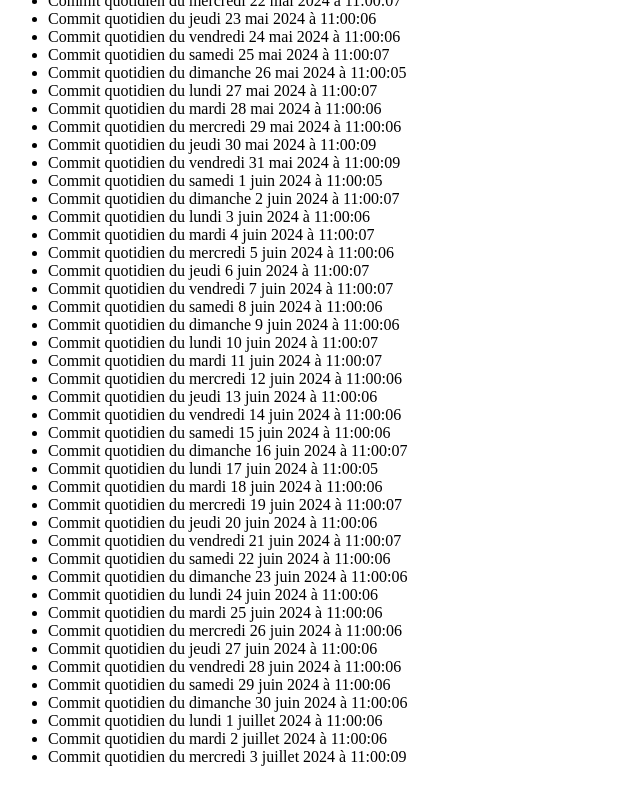
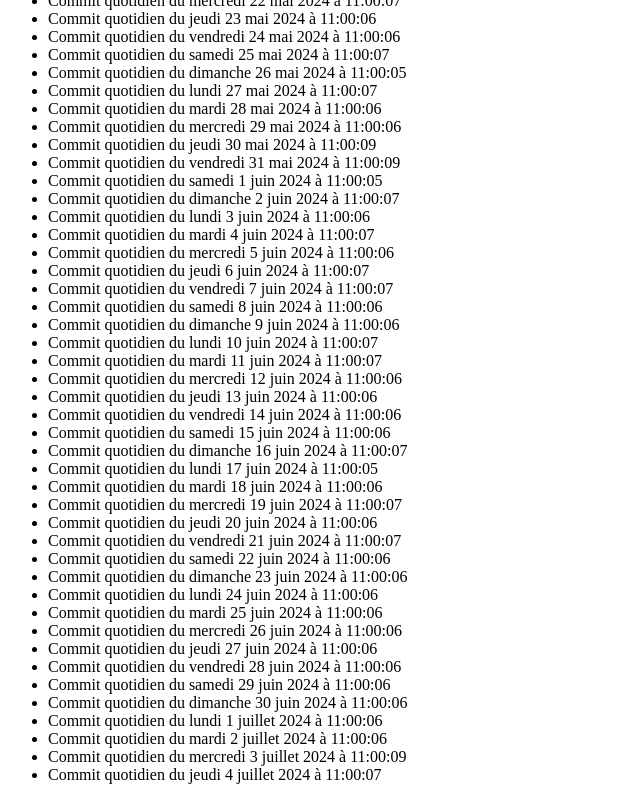
Before and after one commit to Reisorel/autocommit_bot, a website: page index.html in a window 1280 px wide. Shown: the part 326-1126 px from the top of the page, without its empty margins (0-640 px from the left). Drawn offline with Linux system fonts and the light colour scheme.

Commit message:
Auto commit

```diff
--- a/index.html
+++ b/index.html
@@ -121,6 +121,8 @@
     <li>Commit quotidien du mardi 2 juillet 2024 à 11:00:06</li>
 
     <li>Commit quotidien du mercredi 3 juillet 2024 à 11:00:09</li>
+
+    <li>Commit quotidien du jeudi 4 juillet 2024 à 11:00:07</li>
   </ul>
   <script src="generate_commit.js"></script>
 
```
